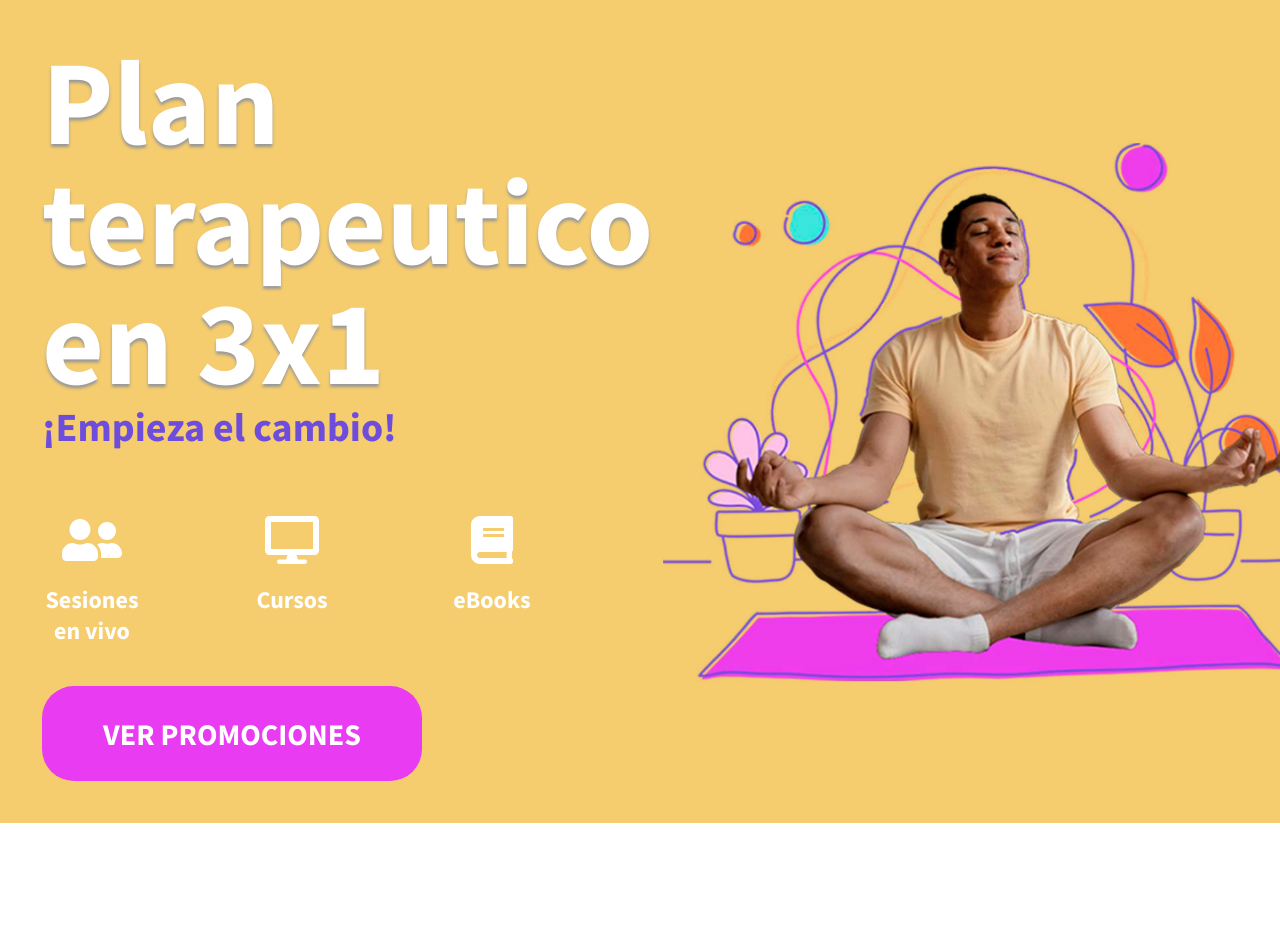
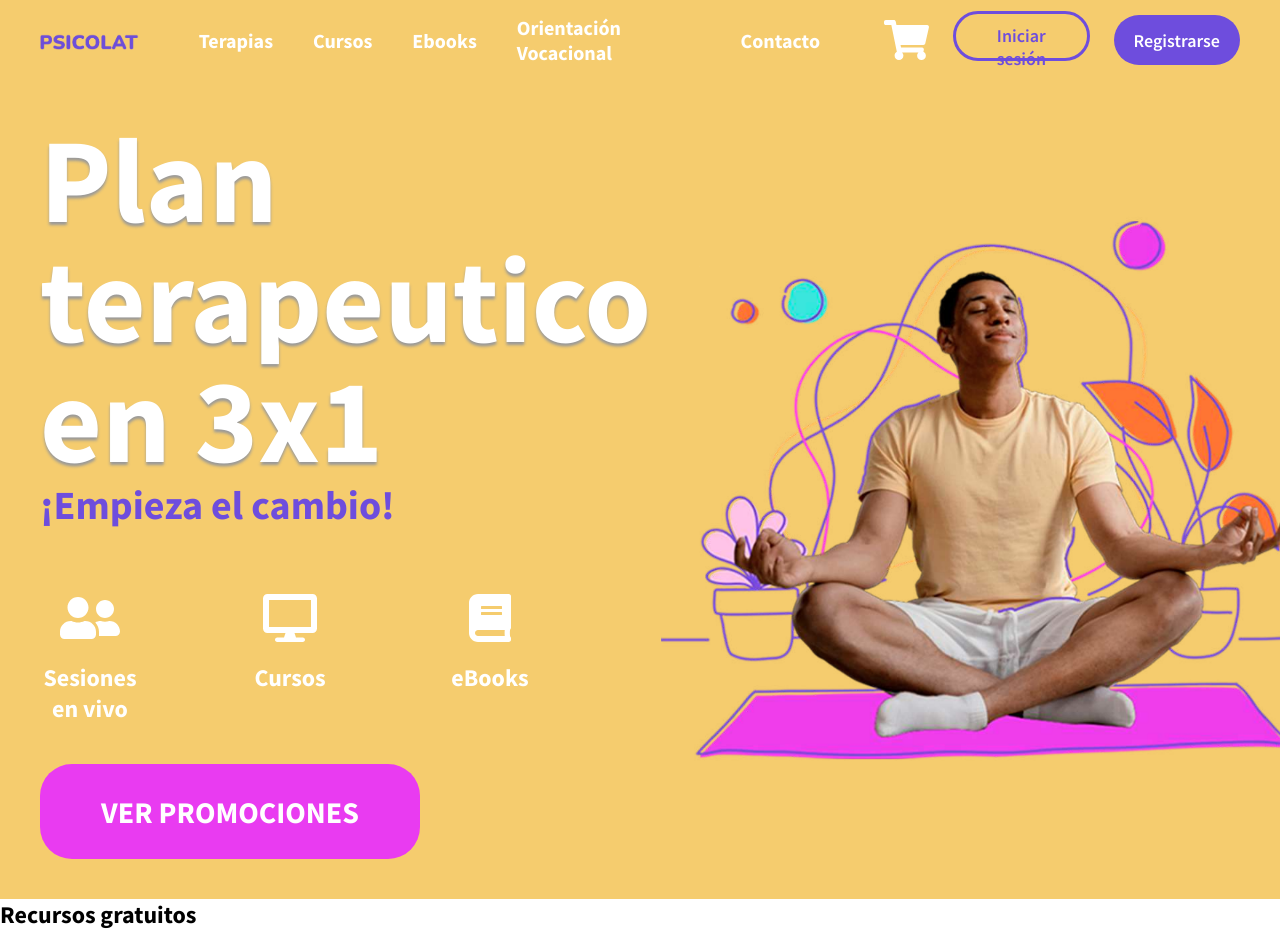
Before and after one commit to schicoma/react-psicolat-web, a React (Create React App) app: page / in a window 1280 px wide. Shown: the top 930 px of the page. Before the commit the page ends 823 px from the top, so only its background shows below. Built offline with nearby package versions, Linux system fonts and the light colour scheme.

Commit message:
FInish the header section

```diff
--- /dev/null
+++ b/src/components/Commons/Button/Button.css
@@ -0,0 +1,19 @@
+.Button {
+    height: 50px;
+    padding: 10px 20px;
+    font-size: 18px;
+    font-weight: 600;
+    border: none;
+    border-radius: 32px;
+}
+
+.Button--primary {
+    color: #fff;
+    background: #6e4ddd;
+}
+
+.Button--secondary {
+    color: #6e4ddd;
+    background: transparent;
+    border: solid 3px #6e4ddd;
+}
--- /dev/null
+++ b/src/components/Commons/Button/index.js
@@ -0,0 +1,17 @@
+import './Button.css';
+
+function Button({children, type}) {
+
+    const types = {
+        'primary': 'Button--primary',
+        'secondary': 'Button--secondary',
+    }
+
+    return (
+        <button className={`Button ${types[type]}`}>
+            {children}
+        </button>
+    );
+}
+
+export { Button }
--- /dev/null
+++ b/src/components/Header/Header.css
@@ -0,0 +1,48 @@
+.Header {
+    background-color: #f5cc6e;
+}
+
+.Header .Header__navbar {
+    padding: 0 40px;
+    display: flex;
+    align-items: center;
+    height: 80px;
+    max-width: 1400px;
+    margin: 0 auto;
+}
+
+.Header .Header__navbar-menu {
+    list-style: none;
+    display: flex;
+    flex-direction: row;
+    align-items: center;
+}
+
+.Header .Header__navbar-menu-item {
+    font-size: 20px;
+    font-weight: bold;
+    color: #fff;
+    margin-right: 40px;
+}
+
+.Header .Header__navbar-menu-options {
+    list-style: none;
+    display: flex;
+    flex-direction: row;
+    align-items: center;
+    margin-left: auto;
+}
+
+.Header .Header__navbar-menu-options-item {
+    font-size: 20px;
+    font-weight: bold;
+    color: #fff;
+    margin-left: 24px;
+}
+
+.Header .Header__navbar-logo {
+    width: auto;
+    height: 18px;
+    margin-top: 5px;
+    margin-right: 60px;
+}
--- a/src/components/Header/index.js
+++ b/src/components/Header/index.js
@@ -1,7 +1,36 @@
+import { faShoppingCart } from '@fortawesome/free-solid-svg-icons';
+import { FontAwesomeIcon } from '@fortawesome/react-fontawesome';
+import { Button } from '../Commons/Button';
+import logo from './../../images/logo1.png';
+import './Header.css';
+
 function Header() {
-    return(
-        <header></header>
+    return (
+        <header className="Header">
+            <nav className="Header__navbar">
+                <img className="Header__navbar-logo" src={logo} alt="Logo"></img>
+                <ul className="Header__navbar-menu">
+                    <li className="Header__navbar-menu-item">Terapias</li>
+                    <li className="Header__navbar-menu-item">Cursos</li>
+                    <li className="Header__navbar-menu-item">Ebooks</li>
+                    <li className="Header__navbar-menu-item">Orientación Vocacional</li>
+                    <li className="Header__navbar-menu-item">Contacto</li>
+                </ul>
+
+                <ul className="Header__navbar-menu-options">
+                    <li className="Header__navbar-menu-options-item">
+                        <FontAwesomeIcon icon={faShoppingCart} size='2x' />
+                    </li>
+                    <li className="Header__navbar-menu-options-item">
+                        <Button type="secondary">Iniciar sesión</Button>
+                    </li>
+                    <li className="Header__navbar-menu-options-item">
+                        <Button type="primary">Registrarse</Button>
+                    </li>
+                </ul>
+            </nav>
+        </header>
     );
 }
 
-export { Header }
+export { Header };
--- a/src/components/Principal/Principal.css
+++ b/src/components/Principal/Principal.css
@@ -3,7 +3,7 @@
 }
 
 .Principal section {
-    padding: 42px;
+    padding: 40px;
     display: flex;
     margin: 0 auto;
     max-width: 1400px;
--- /dev/null
+++ b/src/components/Recursos/Recursos.css
@@ -0,0 +1,9 @@
+.Recursos {
+
+}
+
+.Recursos .container {
+    max-width: 1400px;
+    margin: 0 auto;
+    display: flex;
+}
--- a/src/components/Recursos/index.js
+++ b/src/components/Recursos/index.js
@@ -1,7 +1,21 @@
+import './Recursos.css';
+
 function Recursos() {
-    return(
-        <>
-        </>
+    return (
+        <section className="Recursos">
+            <div class="container">
+                <div className="Recursos__images">
+                    <div>
+                        <div></div>
+                        <div></div>
+                    </div>
+                    <div></div>
+                </div>
+                <div className="Recursos__information">
+                    <h1>Recursos gratuitos</h1>
+                </div>
+            </div>
+        </section>
     );
 }
 
```
Also changed, not shown: src/images/logo1.png (added).
